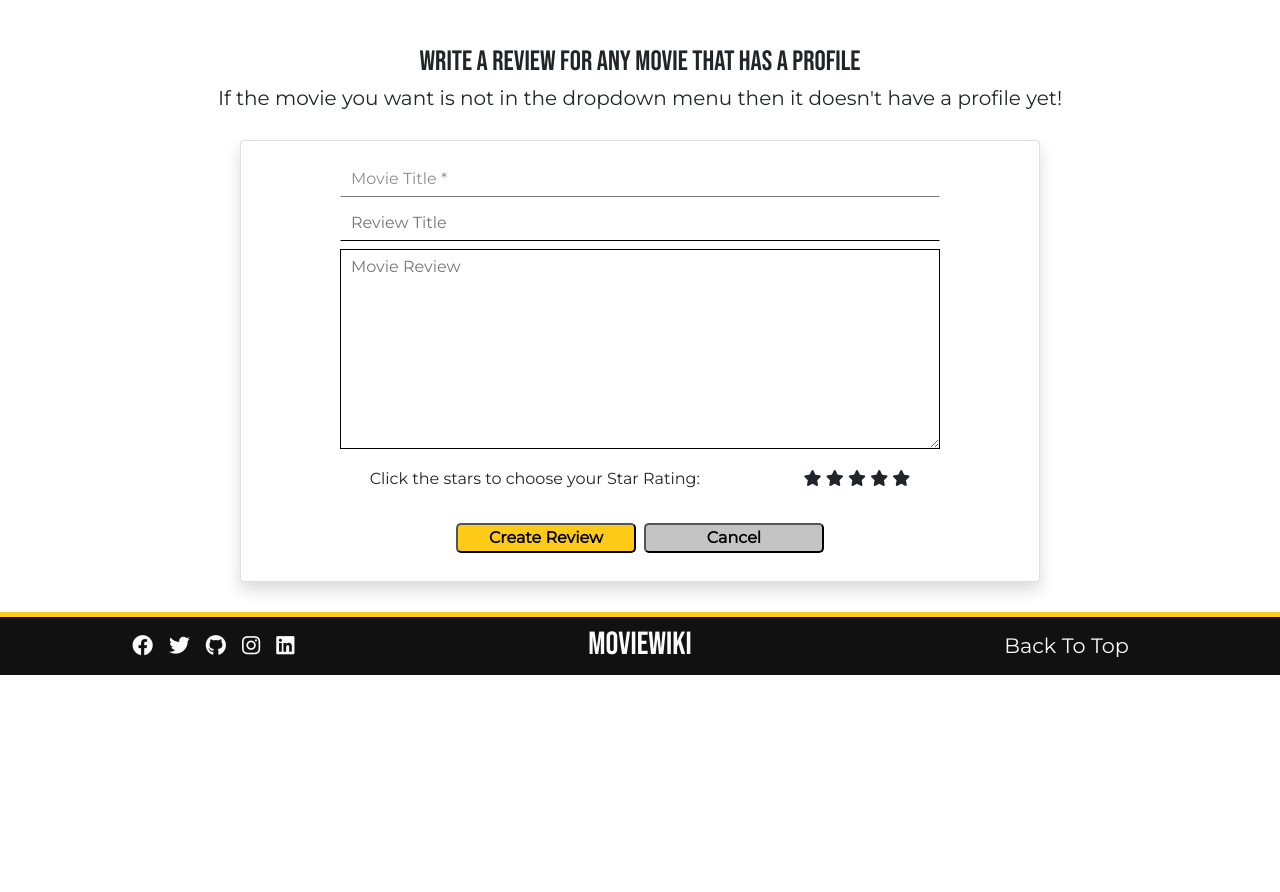
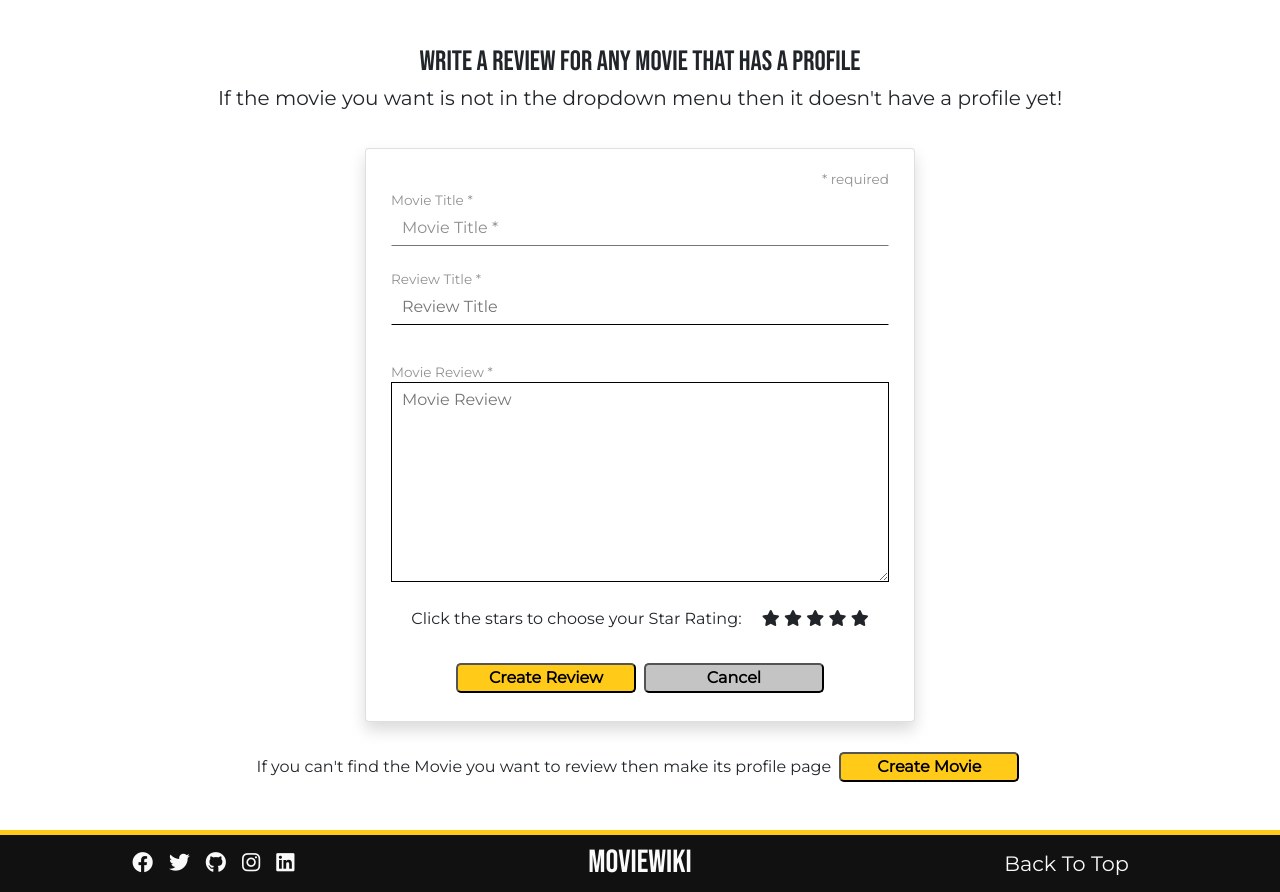
Before and after one commit to nlenno1/moviewiki-ms3, a Flask app: page /review/add in a window 1280 px wide. Shown: the part 237-1129 px from the top of the page. Before the commit the page ends 912 px from the top, so only its background shows below. Run offline with Flask 2, Linux system fonts and the light colour scheme; the visitor is signed in with stand-in values (Sample User, id 1); data that the repository does not hold is empty; some libraries are stand-ins or nearby versions.

Commit message:
feat/fix: add regex validation to create and edit review, correct regex on create and edit movie and correct value=null error on required select elements

```diff
--- a/static/js/review-star-control.js
+++ b/static/js/review-star-control.js
@@ -18,7 +18,17 @@ function initializeStarRating() {
     }
 }
 
+function checkStarCountHasBeenEntered(event) {
+    if ($('#star-count').val() == 0 || $('#star-count').val() == "" && $('#review-title').prop('required')) {
+        alert('Please make sure that you have selected a star rating amount!');
+        event.preventDefault(event);
+    }
+}
+
 document.addEventListener('DOMContentLoaded', () => {
     // changes select element text color to black on change to replicate placeholder being removed
     initializeStarRating()
+    $("form").submit(function(event){
+        checkStarCountHasBeenEntered(event)
+    });
 });
--- a/templates/create-review.html
+++ b/templates/create-review.html
@@ -3,13 +3,17 @@
 
     <h1 id="header-title">Add Review</h1>
 
-    <div class="container-md text-center">
-        <h3 class="mt-5">Write a Review for any Movie that has a profile</h3>
-        <h5>If the movie you want is not in the dropdown menu then it doesn't have a profile yet!</h5>
-        <form method="POST" action="{{ url_for('create_review') }}">
-            <div id="add-review" class="card form-card card-large generic-form input-large shadow">
+    <div class="container-md">
+        <h3 class="text-center mt-5">Write a Review for any Movie that has a profile</h3>
+        <h5 class="text-center">If the movie you want is not in the dropdown menu then it doesn't have a profile yet!</h5>
+        <form class="generic-form" method="POST" action="{{ url_for('create_review') }}">
+            <div id="add-review" class="card form-card card-small shadow">
+                <div class="text-end small-text unselected-text">
+                    * required
+                </div>
+                <label for="movie-title-list" class="small-text unselected-text">Movie Title *</label>
                 <select id="movie-title-list" name="selected-movie-id" required>
-                    <option class="hidden" value="null" selected hidden>Movie Title *</option>
+                    <option class="hidden" value="" hidden>Movie Title *</option>
                     {% for movie in movie_title_list %}
                         {% if movie._id|string == selected_movie_id %}
                             <option selected value="{{ movie._id }}">{{ movie.movie_title|title }} ({{ movie.release_date.strftime('%Y') }})</option>
@@ -18,8 +22,13 @@
                         {% endif %}
                     {% endfor %}
                 </select>
-                <input type="text" name="review-title" id="review-title" placeholder="Review Title" pattern="^[a-zA-Z0-9 \p{P}]+$">
-                <textarea name="movie-review" id="movie-review" rows ="8" cols="100" placeholder="Movie Review"></textarea>
+                <p class="invalid-message mb-2">&nbsp;</p>
+                <label for="review-title" class="small-text unselected-text">Review Title *</label>
+                <input type="text" name="review-title" id="review-title" placeholder="Review Title" minlength="2" maxlength="75" class="validate" pattern='^(?!.*[  !-.,?:/;"(]{3})[a-zA-Z0-9 !-.,?:/;"(]{2,75}$' required>
+                <p class="invalid-message">2 to 75 characters long using letters, numbers and only 2 spaces and/or symbols consecutively</p>
+                <label for="movie-review" class="small-text unselected-text">Movie Review *</label>
+                <textarea name="movie-review" id="movie-review" rows ="8" cols="100" placeholder="Movie Review" minlength="10" maxlength="500" class="validate" pattern='^{10,500}$' required></textarea>
+                <p class="invalid-message">Review from 10 to 500 characters in length</p>
                 <div class="star-rating-container">
                     <input type="hidden" name="star-count" id="star-count" value="0">
                     <span>Click the stars to choose your Star Rating: </span>
@@ -37,14 +46,13 @@
                 </div>
             </div>
         </form>
-        {% if selected_movie_title == None %}
-            <div class="mb-5">
+        {% if not selected_movie_title %}
+            <div class="mb-5 text-center">
                 <span>If you can't find the Movie you want to review then make its profile page</span>
                 <button type="submit" class="generic-button button-color-gold"><a href="{{ url_for('create_movie') }}">Create Movie</a></button>
             </div>
         {% endif %}
     </div>
-
 
 {% endblock %}
 
```
Also changed, not shown: static/js/create-edit-movie-validation.js (+0 -8 lines), templates/create-movie.html (+11 -11 lines), templates/edit-movie.html (+10 -10 lines), templates/edit-review.html (+16 -9 lines).
